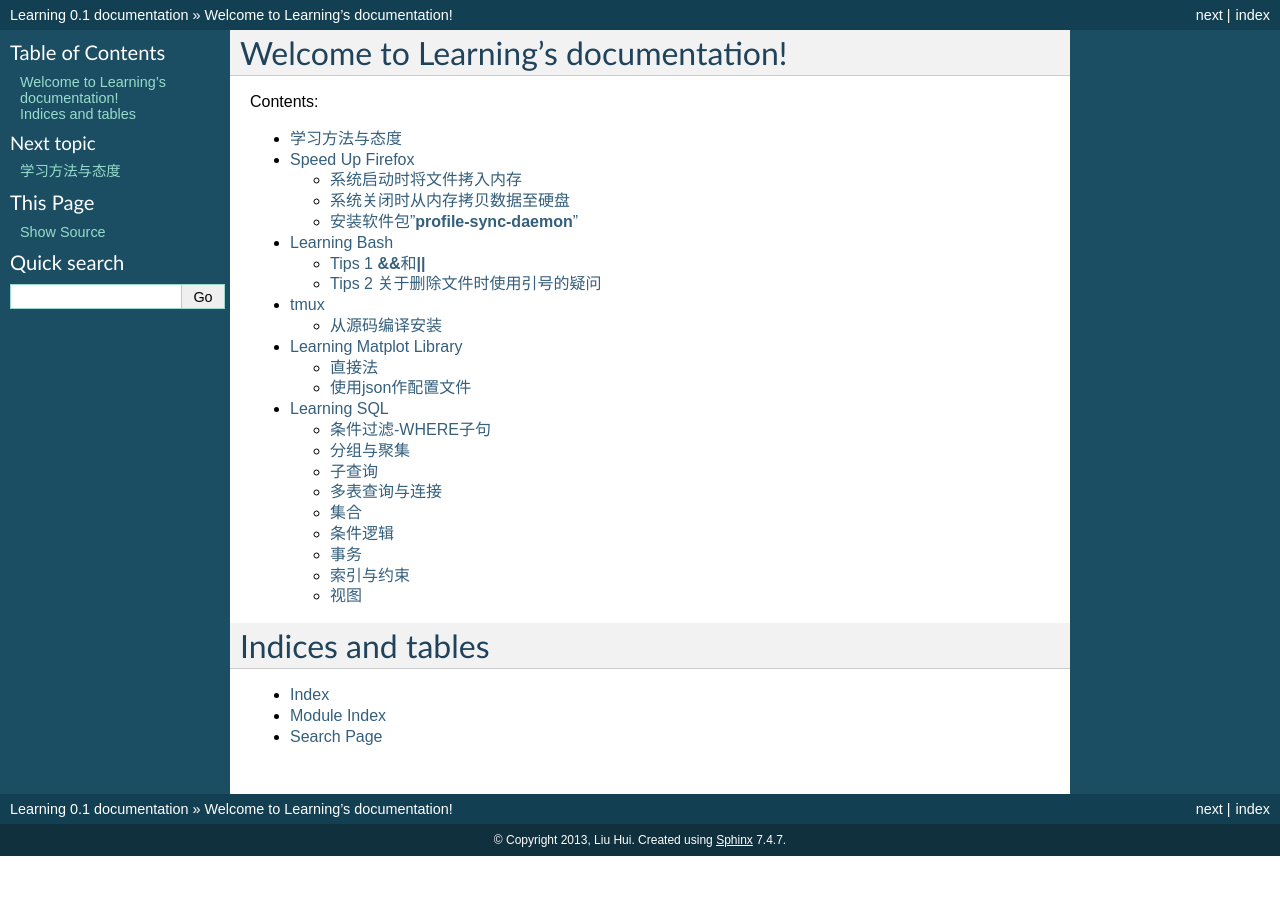
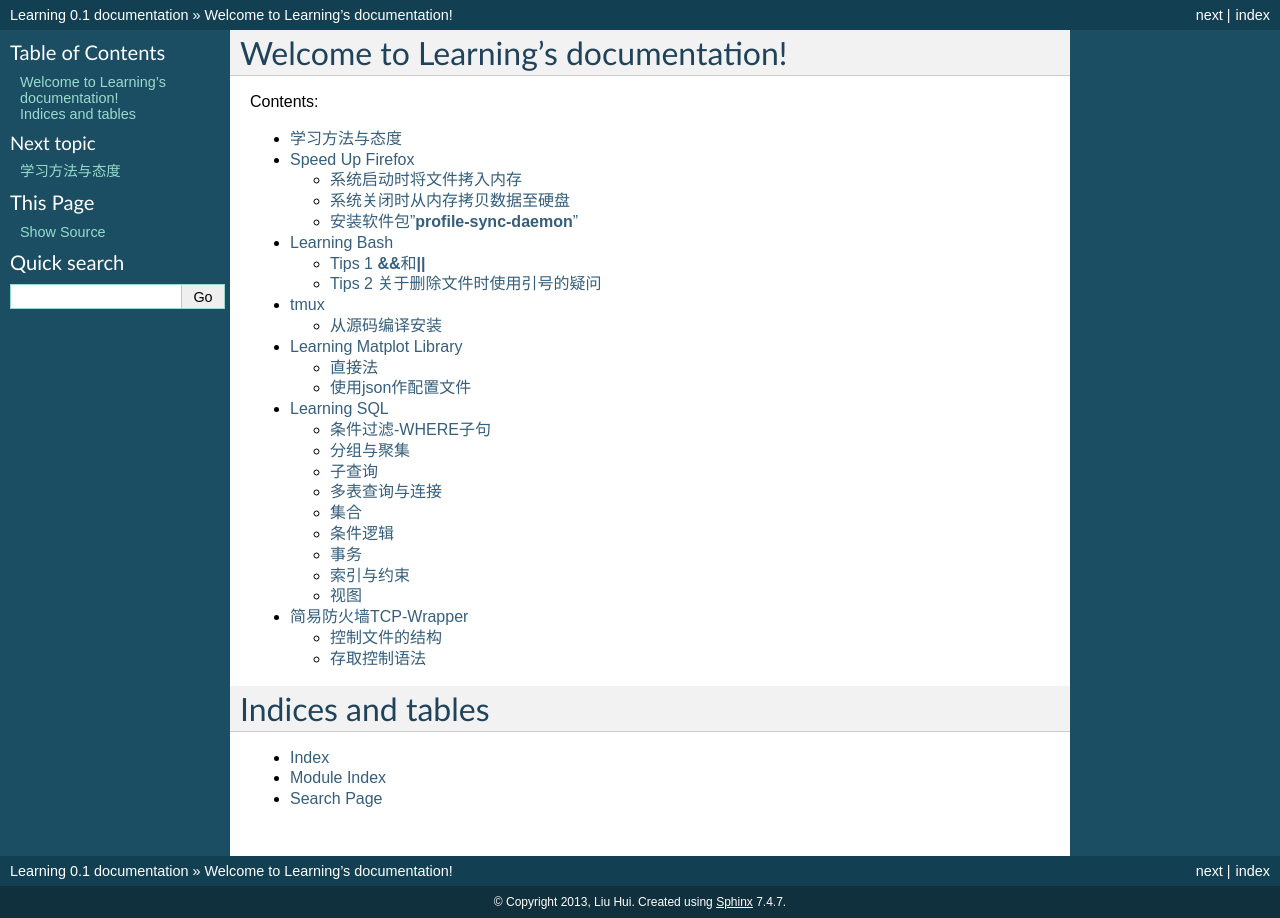
Before and after one commit to huiliu/learning.docs.hui, a Sphinx documentation site: the page built from source/index.rst, in a window 1280 px wide. Built offline with Sphinx 7.4.7, drawn with Linux system fonts in a browser that asks for light colours; formulas are drawn with MathJax 3; some of the changed lines change nothing that is shown.

Commit message:
添加新文件-tcp-wrappers.rst
介绍TCP-Wrapper简易防火墙的语法
TODO:
    需要进一步校对

```diff
--- a/source/index.rst
+++ b/source/index.rst
@@ -17,6 +17,7 @@ Contents:
     tmux
     matplot
     sql
+    tcp-wrappers
 
 
 Indices and tables
--- /dev/null
+++ b/source/tcp-wrappers.rst
@@ -0,0 +1,434 @@
+简易防火墙TCP-Wrapper
+#####################
+
+控制文件的结构
+**************
+
+Each access control file consists of zero or more lines of text. These lines
+are processed in order of appearance. The search terminates when a match is
+found.
+
+每个存取控制文件（/etc/hosts.allow, /etc/hosts.deny）由多行组成，并且是按顺序进\
+行匹配处理的，并匹配到某一条后就会执行相应的操作，后面的规则将不再进行匹配（与\
+iptables匹配模式一样）。
+
+* A newline character is ignored when it is preceded by a backslash
+  character. This permits you to break up long lines so that they are easier to
+  edit.
+* 反斜杆“\"为续行符；
+
+* Blank lines or lines that begin with a **#** character are ignored. This
+  permits you to insert comments and whitespace so that the tables are easier to
+  read.
+* "#"开头的行为注释，空行将被忽略；
+
+* All other lines should satisfy the following format, things between [] being
+  optional:
+* 所有其它行为匹配规则，应该满足下面的格式：（其中\ **[]**\ 表示其中内容为可选）
+
+.. sourcecode:: bash
+
+    daemon_list : client_list [ : shell_command ]
+
+其中
+    * daemon_list is a list of one or more daemon process names (argv[0] values)
+      or server port numbers or wildcards (see below).
+    * client_list is a list of one or more host names, host addresses, patterns
+      or wildcards (see below) that will be matched against the
+      client host name or address.
+
+    * **daemon_list**\ 是由一个或多个进程名，服务端口号、通配符组成的列表。
+    * **client_list**\ 是由一个或多个主机名，主机地址，匹配模式或通配符构成的列表。
+
+    The more complex forms daemon@host and user@host are explained in the
+    sections
+    on server endpoint patterns and on client username lookups, respectively.
+
+    还有一些更复杂的形式，如daemon@host, user@host等
+
+* List elements should be separated by blanks and/or commas.
+* 列表元素用空格或者冒号”:“分隔
+
+* With the exception of NIS (YP) netgroup lookups, all access control checks are
+  case insensitive.
+* NIS(YP)的匹配大小敏感，其它匹配规则都是大小写不敏感。
+
+
+存取控制语法
+************
+The access control language implements the following patterns:
+
+存取控制语法有以下规则：
+
+* A string that begins with a "**.**" character. A host name is matched if the
+  last components of its name match the specified pattern. For example, the
+  pattern "*.tue.nl*" matches the host name "*wzv.win.tue.nl*".
+* 以"**.**"开头的字符串，将进行域匹配。即：如果匹配规则为"*.tue.nl*"，它可以匹\
+  配主机名"*wzv.win.tue.nl*"
+
+* A string that ends with a "**.**" character. A host address is matched if its
+  first numeric fields match the given string. For example, the pattern
+  "*131.155.*" matches the address of (almost) every host on the Eindhoven
+  University network (131.155.x.x).
+* 以"."结尾的字符串，将对主机IP地址进行匹配。如果匹配规则为”\ *131.155.*\ “，它\
+  将匹配”\ *131.155.0.0/16*\ “这个网段。
+
+* A string that begins with an "**@**" character is treated as an NIS (formerly
+  YP) netgroup name. A host name is matched if it is a host member of the
+  specified netgroup. Netgroup matches are not supported for daemon process
+  names or for client user names.
+* 以“\ **@**\ “开头的字符串，被作用NIS(YP)网络组名处理。属于指定网络组的主机将\
+  被匹配。网络组匹配规则不支持daemon进程名和客户用户名。
+
+* An expression of the form **n.n.n.n/m.m.m.m** is interpreted as a **net/mask**
+  pair. An IPv4 host address is matched if **net** is equal to the bitwise AND
+  of the address and the **mask**. For example, the net/mask pattern **131.155.7
+  2.0/255.255.254.0** matches every address in the range **131.155.72.0**
+  through **131.155.73.255**. **255.255.255.255** is not a valid mask value, so
+  a single host can be matched just by its IP.
+
+* An expression of the form **n.n.n.n/mm** is interpreted as a
+  **net/masklength** pair, where **mm** is the number of consecutive **1** bits
+  in the netmask applied to the **n.n.n.n** address.
+
+* An expression of the form **[n:n:n:n:n:n:n:n]/m** is interpreted as a
+  **[net]/prefixlen** pair. An IPv6 host address is matched if **prefixlen**
+  bits of **net** is equal to the **prefixlen** bits of the address. For example
+  , the [net]/prefixlen pattern **[3ffe:505:2:1::]/64** matches every address in
+  the range **3ffe:505:2:1::** through **3ffe:505:2:1:ffff:ffff:ffff:ffff**.
+
+* "**n.n.n.n/m.m.m.m**", "**n.n.n.n/mm**", "**[n:n:n:n:n:n:n:n]/m**"形式的字符\
+  串均是匹配IP地址的规则。如：规则`\ **131.155.72.0/255.255.254.0**\ ´将匹配`\
+  **131.155.72.0**\ ´到`\ **131.155.73.255**\ ´之间的所有IP。规则“\ **[3ffe:505:
+  2:1::]/64**\ ”将匹配所有在“\ **3ffe:505:2:1::**\ ”到"\ **3ffe:505:2:1:ffff:\
+  ffff:ffff:ffff**\ "之间的IP。
+
+* A string that begins with a **/** character is treated as a file name. A host
+  name or address is matched if it matches any host name or address pattern
+  listed in the named file. The file format is zero or more lines with zero or
+  more host name or address patterns separated by whitespace. A file name
+  pattern can be used anywhere a host name or address pattern can be used.
+
+* 以“\ **/**\ ”开头的字符串将作为一个文件处理。文件由零行或多行主机名、IP地址组\
+  成，只要匹配文件中任意一条规则，当前规则即被匹配（类似于iptables中的自定义链）。
+
+* Wildcards **\*** and **?** can be used to match hostnames or IP addresses.
+  This method of matching cannot be used in conjunction with **net/mask**
+  matching, hostname matching beginning with "**.**" or IP address matching
+  ending with "**.**".
+* 通配符”\ **\***\ ”和”\ **?**\ ”可以被用于匹配主机名或IP地址。不能与其它语法组\
+  合使用，即不能用于以"."开头或结尾的字符串，不能用”网络/子网掩码“中。
+
+
+通配符
+------
+WILDCARDS
+The access control language supports explicit wildcards:
+
+存取控制语法（语言）支持显式的通配符：
+
++----------+-------------------------------------------------------------------+
+| 符号     | 意义                                                              |
++==========+===================================================================+
+| ALL      | 通用匹配符，匹配一切。                                            |
++----------+-------------------------------------------------------------------+
+| LOCAL    | 匹配所有主机名不包括“."的主机                                     |
++----------+-------------------------------------------------------------------+
+| UNKNOWN  | 匹配用户名未知的用户；匹配主机名或网络地址未知的主机。这种模式应  |
+|          | 该小心使用：主机名未知可能是因为DNS的原因，网络地址未知可能是软件 |
+|          | 不知道软件的类型。                                                |
++----------+-------------------------------------------------------------------+
+| KNOWN    | 匹配用户名已知的用户；匹配主机名或网络地址已知的主机。这种模式应  |
+|          | 该小心使用：主机名未知可能是因为DNS的原因，网络地址未知可能是     |
++----------+-------------------------------------------------------------------+
+| PARANOID | 匹配主机名与地址不匹配的主机。当tcpd包含-DPARANOID（默认情况）    |
+|          | 时，将丢弃这类请求，即便在存取控制表中包含有处理规则；如果想手动  |
+|          | 更加细致的控制，请不要添加-DPARANOID。                            |
++----------+-------------------------------------------------------------------+
+
+ ALL The universal wildcard, always matches.
+
+ LOCAL Matches any host whose name does not contain a dot character.
+
+ UNKNOWN
+ Matches any user whose name is unknown, and matches any host whose name or address are unknown. This pattern should be used
+ with care: host names may be unavailable due to temporary name server problems. A network address will be unavailable when the
+ software cannot figure out what type of network it is talking to.
+
+ KNOWN Matches any user whose name is known, and matches any host whose name and address are known. This pattern should be used with
+ care: host names may be unavailable due to temporary name server problems. A network address will be unavailable when the soft‐
+ ware cannot figure out what type of network it is talking to.
+
+ PARANOID
+ Matches any host whose name does not match its address. When tcpd is built with -DPARANOID (default mode), it drops requests from such clients even before looking at the access control tables. Build without -DPARANOID when you want more control over such requests.
+
+
+操作
+-----
+OPERATORS
+* **EXCEPT** Intended use is of the form: *list_1 EXCEPT list_2*; this construct  matches anything that matches *list_1* unless it matches *list_2*. The **EXCEPT** operator can be used in *daemon_lists* and in *client_lists*. The **EXCEPT** operator can be nested: if the control language would permit the use of parentheses, *a EXCEPT b EXCEPT c* would parse as *(a EXCEPT (b EXCEPT c))*.
+
+* **EXCEPT** 一般使用形式为：\ *List_1 EXCEPT List_2*\ 。它将匹配列表1中除列表2\
+  外的所有项。\ **EXCEPT**\ 操作可以用于\ *daemon_lists*\ 和\ *client_lists*\ 。  也可以使用嵌套形式，如： *a EXCEPT b EXCEPT c*\ 被解释为\ *(a EXCEPT (b EXCEPT
+  c))*\ 。
+
+
+Shell命令
+---------
+
+SHELL COMMANDS
+If the first-matched access control rule contains a shell command, that command is subjected to %<letter> substitutions (see next section). The result is executed by a /bin/sh child process with standard input, output and error connected to /dev/null. Specify an **&** at the end of the command if you do not want to wait until it has completed.
+
+Shell commands should not rely on the PATH setting of the inetd. Instead, they should use absolute path names, or they should begin with an explicit PATH=whatever statement.
+
+ The hosts_options(5) document describes an alternative language that uses the shell command field in a different and incompatible way.
+
+ 如果第一个匹配的存取控制规则包含一个shell命令，
+
+ Shell命令不依赖于inetd中的PATH设定。应该直接使用绝对路径或者用PATH=显式的设定路径。
+
+
+**%**\ 扩展表达式
+^^^^^^^^^^^^^^^^^^^
+Shell命令中可以使用下面的扩展表达：
+
++--------+---------------------------------------------------------------------+
+| 扩展符 | 意义                                                                |
++========+=====================================================================+
+| %a(%A) | 客户（服务器）地址                                                  |
++--------+---------------------------------------------------------------------+
+| %c     | 客户信息：user@host, user@address。是主机名还是地址取决于那种信息可 |
+|        | 以取得。                                                            |
++--------+---------------------------------------------------------------------+
+| %d     | 守护进程名（argv[0]的值）                                           |
++--------+---------------------------------------------------------------------+
+| %h(%H) | 客户（服务器）主机名，当主机名不可得的时候为地址                    |
++--------+---------------------------------------------------------------------+
+| %n(%N) | 客户（服务器）的主机名（或为”unknown“，"paranoid"）                 |
++--------+---------------------------------------------------------------------+
+| %r(%R) | 客户（服务器）的端口号（或为0）                                     |
++--------+---------------------------------------------------------------------+
+| %p     | 守护进程的PID                                                       |
++--------+---------------------------------------------------------------------+
+| %s     | 服务器信息：daemon@host, daemon@address或者只是一个守护进程名，取决 |
+|        | 于什么信息可以取得                                                  |
++--------+---------------------------------------------------------------------+
+| %u     | 客户用户名（或为"unknown"）                                         |
++--------+---------------------------------------------------------------------+
+| %%     | 表示字符%                                                           |
++--------+---------------------------------------------------------------------+
+
+Characters in % expansions that may confuse the shell are replaced by underscores.
+
+如果%扩展中的字符如果在Shell会引起混淆，可以使用下划线代替。
+
+服务器端匹配
+------------
+In order to distinguish clients by the network address that they connect to, use
+patterns of the form:
+
+为了区分来自不同网段的客户，可以使用下面的匹配模式：
+
+.. sourcecode:: bash
+
+    process_name@host_pattern : client_list ...
+
+Patterns like these can be used when the machine has different internet
+addresses with different internet hostnames. Service providers can use this
+facility to offer FTP, GOPHER or WWW archives with internet names that may even
+belong to different organizations. See also the *twist* option in the
+*hosts_options(5)* document. Some systems (Solaris, FreeBSD) can have more than
+one internet address on one physical interface; with other systems you may have
+to resort to SLIP or PPP pseudo interfaces that live in a dedicated network
+address space.
+
+上面的匹配模式可以用于匹配来自不同网段，不同主机的访问。服务提供者可以使用这个\
+装置提供FTP, GOPHER, WWW等互联网服务名，这些服务未必是一个组织提供的。详细请查\
+看文档hosts_options(5)的twist选项。如果系统中一个物接口上绑定了不止一个IP地址，\
+你可能需要排虚拟接口的顺序。
+
+The host_pattern obeys the same syntax rules as host names and addresses in
+*client_list* context. Usually, server endpoint information is available only
+with connection-oriented services.
+
+**host_pattern**\ 使用主机名，IP地址的规则与\ **client_list**\ 中相同。只有是面\
+向连接的服务才可以获得服务器端信息。
+
+
+客户用户名查找
+^^^^^^^^^^^^^^^
+CLIENT USERNAME LOOKUP
+
+When the client host supports the RFC 931 protocol or one of its descendants
+(TAP, IDENT, RFC 1413) the wrapper programs can retrieve additional information
+about the owner of a connection. Client username information, when available,
+is logged together with the client host name, and can be used to match patterns
+like:
+
+.. sourcecode:: bash
+
+    daemon_list : ... user_pattern@host_pattern ...
+
+
+当客户端主机支持RFC931协议或其它衍生协议（TAP, IDENT, RFC1413），wrapper程序就\
+可以取得关于连接所属用户等信息。当客户主机名，用户信息可以取得时，可以使用上面\
+的匹配模式：
+
+
+The daemon wrappers can be configured at compile time to perform rule-driven username lookups (default) or to always interrogate the client host. In the case of rule-driven username lookups, the above rule would cause username lookup only when both the daemon_list and the host_pattern match.
+
+守护进程wrapper在编译时可以指定是否进行规则驱动查找（默认是进行）。在使用规则驱动用户名查找时，只有当同时匹配了守护进程名和主机匹配规则host_pattern时，才会进行用户查找。
+
+A user pattern has the same syntax as a daemon process pattern, so the same wildcards apply (netgroup membership is not supported). One should not get carried away with username lookups, though.
+用户匹配模式的语法与守护进程匹配模式的语法相同，如果使用通配符（网络组成员不可使用通配符匹配），将不会进行用户名查找。(翻译可能有问题)
+
+* The client username information cannot be trusted when it is needed most, i.e. when the client system has been compromised. In general, ALL and (UN)KNOWN are the only user name patterns that make sense.
+
+* Username lookups are possible only with TCP-based services, and only when the client host runs a suitable daemon; in all other cases the result is "unknown".
+
+* A well-known UNIX kernel bug may cause loss of service when username lookups are blocked by a firewall. The wrapper README document describes a procedure to find out if your kernel has this bug.
+
+* Username lookups may cause noticeable delays for non-UNIX users. The default timeout for username lookups is 10 seconds: too short to cope with slow networks, but long enough to irritate PC users.
+
+* 当月客户机被入侵，客户用户名信息是不可信的。通常，ALL和(UN)KNOWN是唯一有意义的用户名匹配模式。
+* 只有基于TCP的服务，同时客户端运行着合适的守护进程，才能进行用户名查找；其它情况查找结果都将是unknown。
+* 一个有名的UNIX内核BUG可能在用户查找被防火墙阻挡时导致服务丢失，请仔细阅读相关文档确认是否包含此BUG
+
+选择时的用户名查找可以减少这个问题的影响，例如，下面这样一条规则：
+
+.. sourcecode:: bash
+
+    daemon_list : @pcnetgroup ALL@ALL
+
+将不进行用户查找直接匹配所有pcnetgroup上的用户，但是对所有其它系统会进行用户名查找。（意思是保证主机pcnetgroup上用户正常访问，其它系统则不保证，可能会因为内核BUG出现问题？）
+
+Selective username lookups can alleviate the last problem. For example, a rule like:
+
+.. sourcecode:: bash
+
+    daemon_list : @pcnetgroup ALL@ALL
+
+would match members of the pc netgroup without doing username lookups, but would perform username lookups with all other systems.
+
+
+检测地址欺骗攻击
+^^^^^^^^^^^^^^^^
+
+DETECTING ADDRESS SPOOFING ATTACKS
+
+A flaw in the sequence number generator of many TCP/IP implementations allows intruders to easily impersonate trusted hosts and to break in via, for example, the remote shell service. The IDENT (RFC931 etc.) service can be used to detect such and other host address spoofing attacks.
+
+由于很多TCP/IP服务中的序号生成器存在缺陷，所以很容易被人伪装成可信主机通过远程shell等服务侵入系统。IDENT（RFC931等）服务可以用于检测这类和其它一些主机IP欺骗攻击。
+
+* Before accepting a client request, the wrappers can use the IDENT service to find out that the client did not send the request at all. When the client host provides IDENT service, a negative IDENT lookup result (the client matches *UNKNOWN@host*) is strong evidence of a host spoofing attack.
+
+* A positive IDENT lookup result (the client matches *KNOWN@host*) is less trustworthy. It is possible for an intruder to spoof both the client connection and the IDENT lookup, although doing so is much harder than spoofing just a client connection. It may also be that the client´s IDENT server is lying.
+
+* Note: IDENT lookups don´t work with UDP services.
+
+* 在接受一个客户的请求之前，wrapper会使用IDENT服务来查找客户是否已经发送过请求。当客户主机提供IDENT服务时，一个负的IDENT查找结果（客户匹配UNKNOWN@host）表明这是一个主机IP欺骗攻击。
+* 一个正的IDENT查找结果（客户匹配KNOWN@host）也不一定可信。入侵者也可能同时伪造了客户连接和IDENT查找，虽然这做起来会比仅伪造一个客户连接要困难的多。也有可能是客户IDENT服务撒谎。
+* 注意：IDENT查找不适用于UDP服务。
+
+
+示例
+=====
+EXAMPLES
+The language is flexible enough that different types of access control policy can be expressed with a minimum of fuss. Although the language uses two access control tables, the most common policies can be implemented with one of the tables being trivial or even empty.
+
+When reading the examples below it is important to realize that the allow table is scanned before the deny table, that the search terminates when a match is found, and that access is granted when no match is found at all.
+
+The examples use host and domain names. They can be improved by including address and/or network/netmask information, to reduce the impact of temporary name server lookup failures.
+
+* 语法足够灵活，不同类型的控制策略能够被分割为更小来表述。虽然使用了两张存取控制表，大多数通用的策略可以声明在一张表中。
+*
+* 阅读下面的示例时，需要谨记允许列表在阻止列表之前处理；当匹配某一条后，匹配将终止；如果没有匹配任何一条规则将会被允许。
+*
+* 在示例中使用的是主机名和域名，实际中可以使用IP地址或网段的形式，这样可以避免DNS发生故障引起的问题。
+
+默认阻止模式
+------------
+MOSTLY CLOSED
+
+In this case, access is denied by default. Only explicitly authorized hosts are permitted access.
+
+在此情况下，访问是被默认拒绝的，只有被显式授权的主机才被允许访问。
+
+The default policy (no access) is implemented with a trivial deny file:
+
+默认策略在/etc/hosts.deny中声明：
+
+.. sourcecode:: bash
+
+    /etc/hosts.deny:
+    ALL: ALL
+
+This denies all service to all hosts, unless they are permitted access by entries in the allow file.
+* 拒绝所有的主机访问任何服务，除非在/etc/hosts.allow中它被显式的允许访问。
+* 显式允许的主机写入在/etc/hosts.allow中，如：
+
+The explicitly authorized hosts are listed in the allow file. For example:
+
+.. sourcecode:: bash
+
+    /etc/hosts.allow:
+    ALL: LOCAL @some_netgroup
+    ALL: .foobar.edu EXCEPT terminalserver.foobar.edu
+
+The first rule permits access from hosts in the local domain (no *.* in the host name) and from members of the some_netgroup netgroup.
+
+The second rule permits access from all hosts in the foobar.edu domain (notice the leading dot), with the exception of terminalserver.foobar.edu.
+
+* 第一条规则允许来自本地域和网络组some_netgroup的用户访问
+* 第二条规则允许来自域foobar.edu的所有主机访问，但是不允许terminalserver.foobar.edu访问
+
+默认允许模式
+--------------
+
+MOSTLY OPEN
+
+Here, access is granted by default; only explicitly specified hosts are refused service.
+这种情况下，允许访问是默认的，只有被显式声明的才会被拒绝。
+
+The default policy (access granted) makes the allow file redundant so that it can be omitted. The explicitly non-authorized hosts are listed in the deny file. For example:
+
+/etc/hosts.allow为空时，即默认允许访问。显式拒绝规则写入在/etc/hosts.deny中，如：
+
+.. sourcecode:: bash
+
+    /etc/hosts.deny:
+    ALL: some.host.name, .some.domain
+    ALL EXCEPT in.fingerd: other.host.name, .other.domain
+
+The first rule denies some hosts and domains all services; the second rule still permits finger requests from other hosts and domains.
+
+第一条来自主机some.host.name和域.some.domain的所有访问。第二条允许来自other.host.name和.other.domain进行finger请求。
+
+设置陷井
+---------
+BOOBY TRAPS
+
+The next example permits tftp requests from hosts in the local domain (notice the leading dot). Requests from any other hosts are denied. Instead of the requested file, a finger probe is sent to the offending host. The result is mailed to the superuser.
+
+接下来的例子中允许来自本地域的主机访问tftp服务，任何来自其它主机的请求都将被拒绝。Instead of the requested file, a finger probe is sent to the offending host. The result is mailed to the superuser.
+
+.. sourcecode:: bash
+
+    /etc/hosts.allow:
+    in.tftpd: LOCAL, .my.domain
+
+    /etc/hosts.deny:
+    in.tftpd: ALL: (/usr/sbin/safe_finger -l @%h | \
+    /usr/bin/mail -s %d-%h root) &
+
+The **safe_finger** command comes with the tcpd wrapper and should be installed in a suitable place. It limits possible damage from data sent by the remote finger server. It gives better protection than the standard finger command.
+
+ The expansion of the *%h* (client host) and *%d* (service name) sequences is described in the section on shell commands.
+
+ Warning: do not booby-trap your finger daemon, unless you are prepared for infinite finger loops.
+
+ On network firewall systems this trick can be carried even further. The typical network firewall only provides a limited set of services to the outer world. All other services can be "bugged" just like the above tftp example. The result is an excellent early-warning system.
+
+* tcp_wrapper包提供的safe_finger命令可以限制由于远程finger服务发送的数据可能带来的破坏。它比起标准的finger命令更为安全。
+* 扩展表达式%h和%d在前面已经说明，分别表示客户主机和守护进程名
+* 警告：除非你准备不限制finger循环，否则不要为finger守护进程进行伪装。（不太明白）
```
